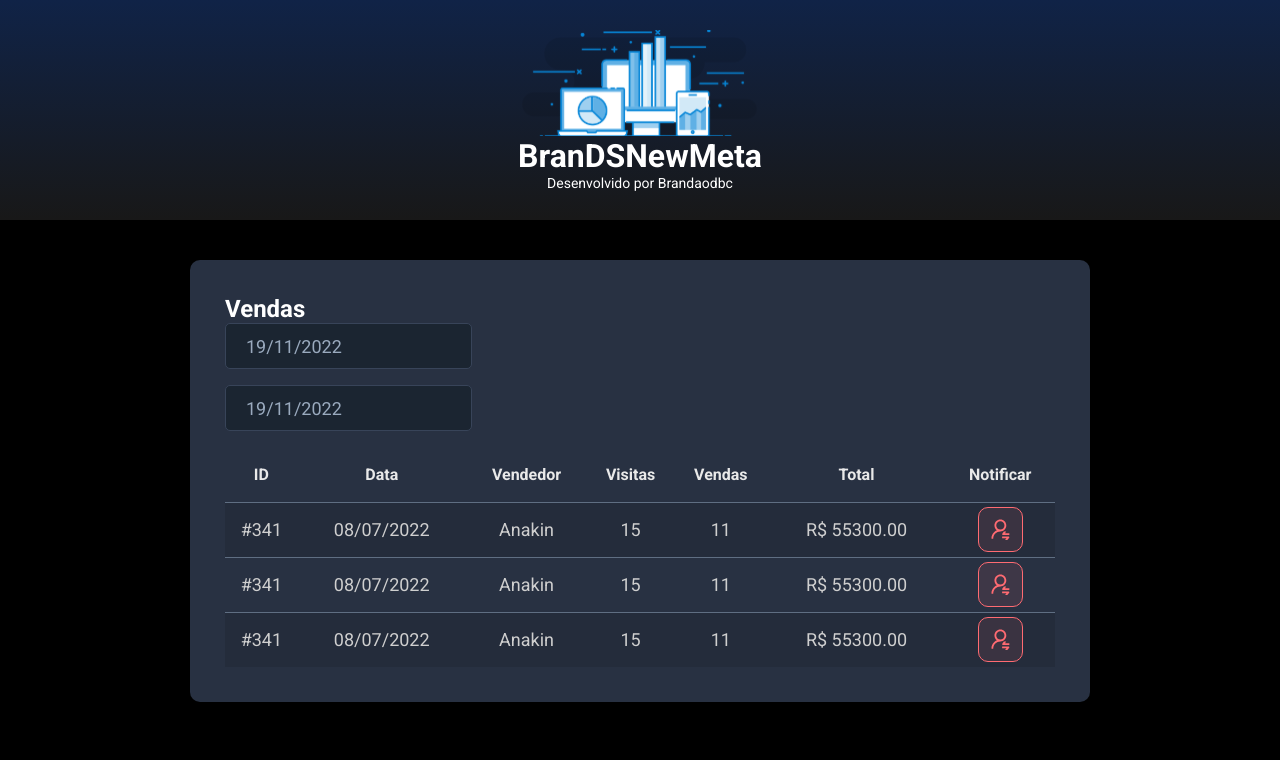
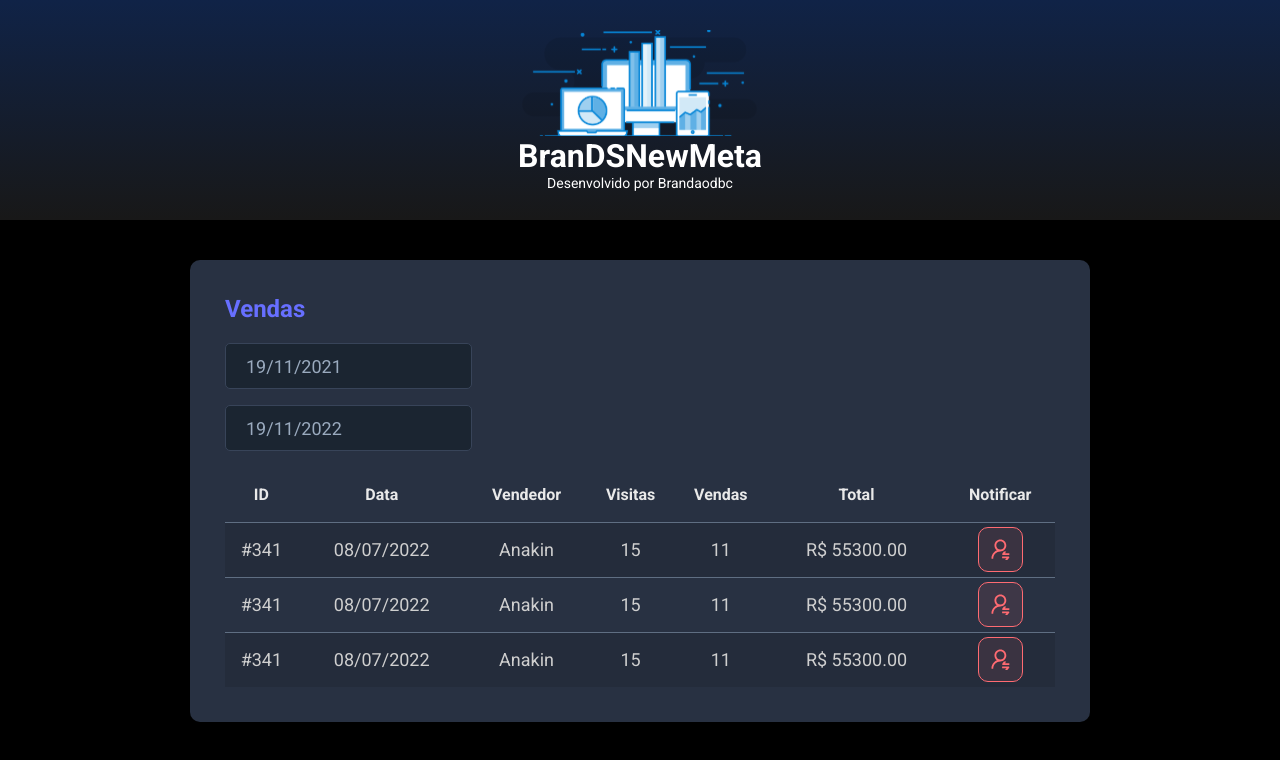
Before and after one commit to Brandaodbc/dsmeta, a React (Vite) app in the folder frontend/: page / in a window 1280 px wide. Shown: the top 760 px of the page. Built offline with nearby package versions, Linux system fonts and the light colour scheme.

Commit message:
useState

```diff
--- a/frontend/src/App.tsx
+++ b/frontend/src/App.tsx
@@ -1,5 +1,5 @@
-import Header from "./components/Header"
-import SalesCard from "./components/SalesCard"
+import Header from "./components/Header";
+import SalesCard from "./components/SalesCard";
 
 function App() {
   return (
@@ -16,4 +16,4 @@
   )
 }
 
-export default App
+export default App;
--- a/frontend/src/components/Header/index.tsx
+++ b/frontend/src/components/Header/index.tsx
@@ -1,5 +1,4 @@
 import logo from "../../assets/img/logo.svg";
-
 import "./styles.css";
 
 function Header() {
--- a/frontend/src/components/SalesCard/index.tsx
+++ b/frontend/src/components/SalesCard/index.tsx
@@ -1,25 +1,33 @@
+import { useState } from "react";
 import DatePicker from "react-datepicker";
 import "react-datepicker/dist/react-datepicker.css";
 import NotificationButton from "../NotificationButton";
 import "./styles.css";
 
 function SalesCard() {
+
+    const min = new Date(new Date().setDate(new Date().getDate() - 365));
+    const max = new Date();
+
+    const [minDate, setMinDate] = useState(min);
+    const [maxDate, setMaxDate] = useState(max);
+
     return (
         <div className="dsmeta-card">
-            <h2 className="demeta-sales-title">Vendas</h2>
+            <h2 className="dsmeta-sales-title">Vendas</h2>
             <div>
                 <div className="dsmeta-form-control-container">
                     <DatePicker
-                        selected={new Date()}
-                        onChange={(date: Date) => { }}
+                        selected={minDate}
+                        onChange={(date: Date) => setMinDate(date)}
                         className="dsmeta-form-control"
                         dateFormat="dd/MM/yyyy"
                     />
                 </div>
                 <div className="dsmeta-form-control-container">
                     <DatePicker
-                        selected={new Date()}
-                        onChange={(date: Date) => { }}
+                        selected={maxDate}
+                        onChange={(date: Date) => setMaxDate(date)}
                         className="dsmeta-form-control"
                         dateFormat="dd/MM/yyyy"
                     />
```
